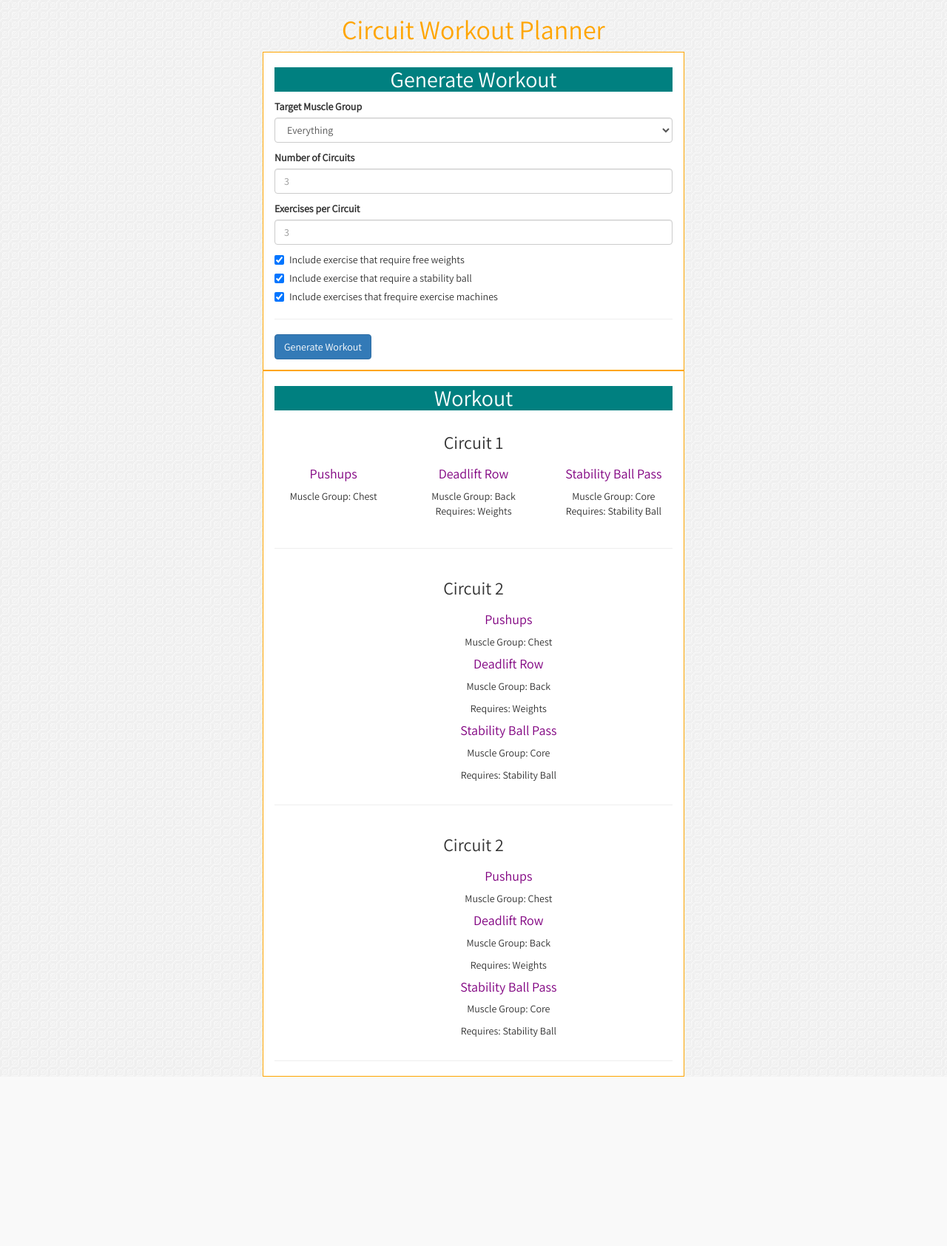
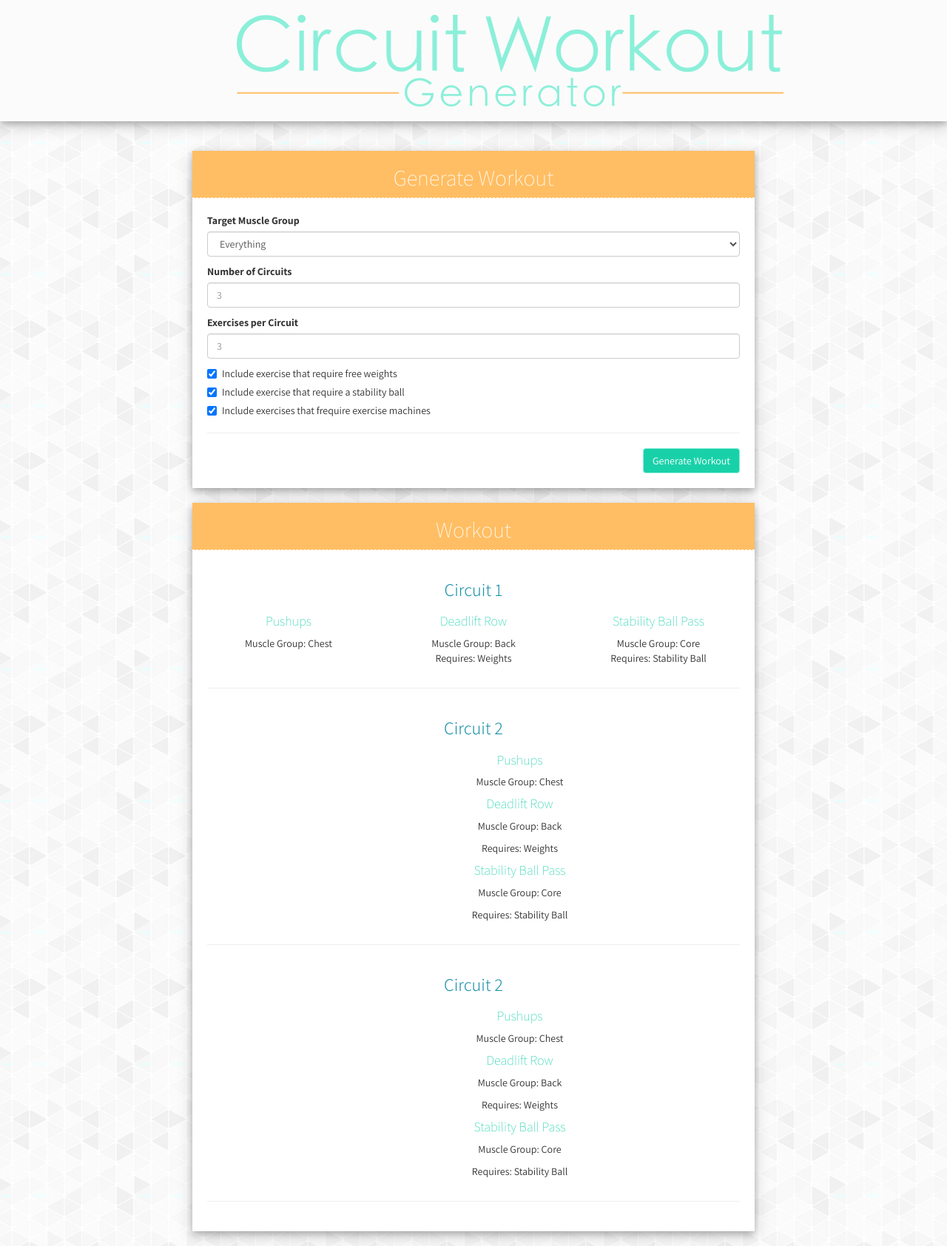
Before and after one commit to MaggieAHewitt/Circuit_Workout_Generator, a Flask app: page / in a window 1280 px wide. Shown: the whole page at 74% size. Before the commit the page ends 1456 px from the top, so only its background shows below. Run offline with Flask 2, Linux system fonts and the light colour scheme; some libraries are stand-ins or nearby versions.

Commit message:
Started adding styles

```diff
--- a/static/css/customStyles.css
+++ b/static/css/customStyles.css
@@ -5,27 +5,63 @@ body {
 h1 {
   text-align: center;
   color: orange;
+
 }
 
-h2 {
-  text-align: center;
-  color: white;
-  background-color:teal;
+h2{
+  font-weight:200;
 }
 
 h3 {
+  font-weight:300;
   text-align: center;
+  color:#1990A9;
 }
 
 h4 {
+  font-weight:200;
   text-align: center;
-  color: purple;
-  font-weight:strong;
+  color: #19D1A9;
+}
+
+#generateWorkoutButton {
+  float:right;
+}
+
+.header {
+  width:100%;
+  background: #fbfbfb;
+  box-shadow: 0 4px 8px 0 rgba(0, 0, 0, 0.2), 0 6px 20px 0 rgba(0, 0, 0, 0.19);
+  padding-top:20px;
+  padding-bottom:20px;
+  margin-bottom:40px;
+}
+
+.header-img-container{
+  width:50%;
+  margin-left:auto;
+  margin-right: auto;
+}
+
+.header-img{
+  width:100%;
 }
 
 .section {
+  box-shadow: 0 4px 8px 0 rgba(0, 0, 0, 0.2), 0 6px 20px 0 rgba(0, 0, 0, 0.19);
+  margin-bottom:20px;
+}
+
+.section-header {
+  text-align: center;
+  color: white;
+  background-color:#FFBE63;
+  border-bottom:1px dashed #ffffff;
+}
+
+.section-content {
+  padding:20px;
   background-color:#ffffff;
-  border:1px solid orange;
 }
 
 .form-group {
@@ -38,5 +74,9 @@ h4 {
 
 .exercise{
   text-align:center;
-  margin-bottom:10px;
 }
+
+.btn-primary{
+  background-color:#19D1A9;
+  border:1px solid #8BEFD9;
+}
--- a/templates/index.html
+++ b/templates/index.html
@@ -3,7 +3,7 @@
   <head>
     <title>Circuit Workout Generator</title>
     <meta name="viewport" content="width=device-width, initial-scale=1.0">
-    <link href="https://fonts.googleapis.com/css?family=Assistant" rel="stylesheet">
+    <link href="https://fonts.googleapis.com/css?family=Assistant:200,300,400,600,700,800" rel="stylesheet">
     <link href="static/css/bootstrap.min.css" rel="stylesheet" media="screen">
     <link href="static/css/customStyles.css" rel="stylesheet" media="screen">
     <script src="static/javascipt/jquery-3.1.1.min.js"></script>
@@ -11,17 +11,26 @@
   </head>
 
   <!--/* Background pattern from subtlepatterns.com */-->
-  <body background="/static/images/small_tiles.png">
-      <div class="container">
-        <div class="header">
-          <h1>Circuit Workout Planner</h1>
+  <body background="/static/images/gplaypattern.png">
+
+      <div class="header" >
+        <div class="header-img-container">
+          <div class="header-img">
+            <img src="/static/images/banner.png"/>
+          </div>
+        </div>
       </div>
 
-        <div id="workoutGenerationForm" class="col-lg-6 col-lg-offset-3 section">
+      <div class="container">
+
+        <div id="workoutGenerationForm" class="col-lg-8 col-lg-offset-2 section">
+
+          <div class="row section-header">
+              <h2>Generate Workout</h2>
+          </div>
+
+          <div class="row section-content">
             <form class="form-horizonal">
-
-            <h2>Generate Workout</h2>
-
               <div class="form-group">
                 <label for="targetMuscleGroup">Target Muscle Group</label>
                 <select class="form-control" id="targetMuscleGroup">
@@ -70,12 +79,17 @@
 
              <hr>
 
-           <button type="button" class="btn btn-primary right">Generate Workout</button>
+             <button type="button" id="generateWorkoutButton" class="btn btn-primary right">Generate Workout</button>
 
             </form>
           </div>
-        <div id="workout" class="col-lg-6 col-lg-offset-3 section">
+        </div>
+
+        <div id="workout" class="col-lg-8 col-lg-offset-2 section">
+          <div class="row section-header">
             <h2>Workout</h2>
+          </div>
+          <div class="row section-content">
             <div class="workout-list">
 
               <div class="circuit row">
@@ -156,6 +170,7 @@
 
               <hr>
           </div>
+        </div><!-- section-content -->
       </div> <!-- Container -->
   </body>
 </html>
```
Also changed, not shown: static/images/az_subtle.png (added), static/images/banner.png (added), static/images/banner.svg (added), static/images/gplaypattern.png (added), static/images/square_bg.png (added). Lines whose indentation alone changed are shown as unchanged.
